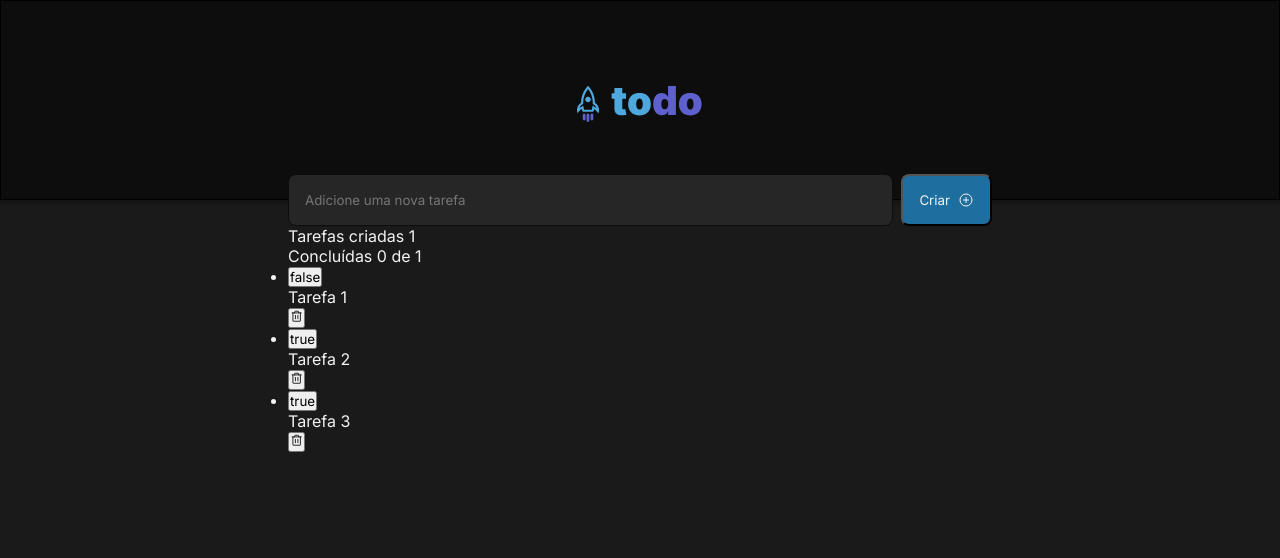
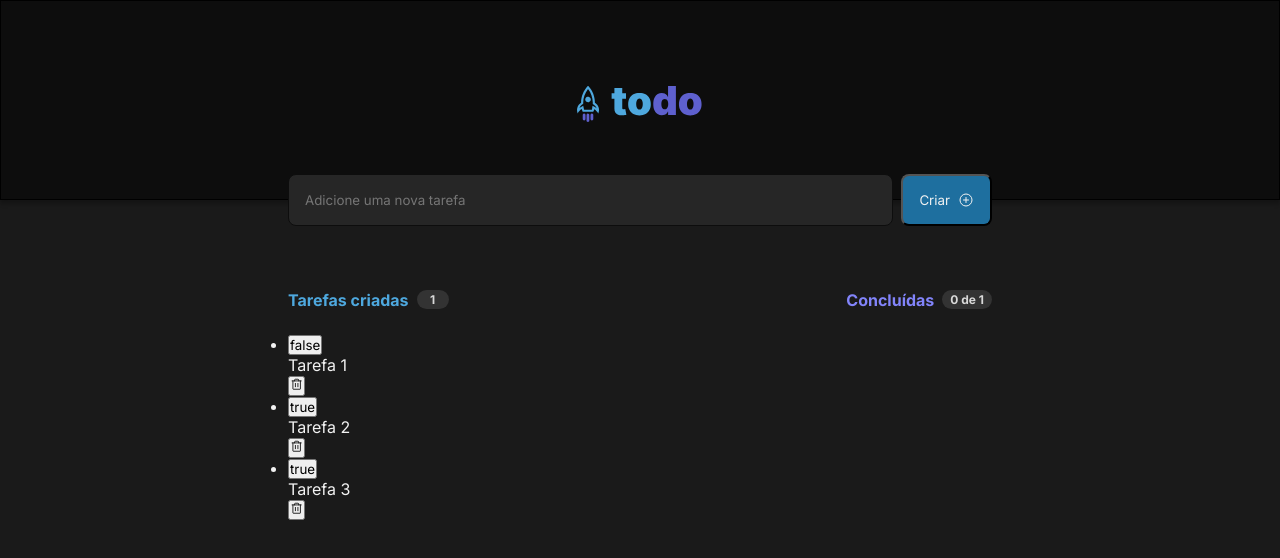
Before and after one commit to jthanlopes/todo-list, a React (Vite) app: page / in a window 1280 px wide. Shown: the top 558 px of the page. Built offline with nearby package versions, Linux system fonts and the light colour scheme.

Commit message:
style: estilização do cabeçalho das tarefas concluídas

```diff
--- a/src/components/Tasks.module.css
+++ b/src/components/Tasks.module.css
@@ -38,3 +38,51 @@
 .addTasks button:hover {
   background-color: var(--blue);
 }
+
+.todoList {
+  margin-top: 4rem;
+}
+
+.todoList header {
+  display: flex;
+  justify-content: space-between;
+
+  margin-bottom: 1.5rem;
+}
+
+.resumeTasks .createdTasks {
+  display: flex;
+  gap: 0.5rem;
+
+  color: var(--blue);
+  font-weight: 700;
+}
+
+.resumeTasks .createdTasks span,
+.resumeTasks .completedTasks span {
+  display: flex;
+  justify-content: center;
+  align-items: center;
+
+  color: var(--gray-200);
+  background-color: var(--gray-400);
+  font-size: 0.75rem;
+  font-weight: 700;
+
+  border-radius: 999px;
+  padding: 2px 8px;
+
+  height: 1.187rem;
+}
+
+.resumeTasks .createdTasks span {
+  width: 2rem;
+}
+
+.resumeTasks .completedTasks {
+  display: flex;
+  gap: 0.5rem;
+
+  color: var(--purple);
+  font-weight: 700;
+}
--- a/src/components/Tasks.tsx
+++ b/src/components/Tasks.tsx
@@ -77,10 +77,10 @@ export function Tasks() {
         </button>
       </div>
 
-      <section className={styles.listTasks}>
+      <section className={styles.todoList}>
         <header className={styles.resumeTasks}>
-          <div>Tarefas criadas <span>1</span></div>
-          <div>Concluídas <span>0 de 1</span></div>
+          <div className={styles.createdTasks}>Tarefas criadas <span>1</span></div>
+          <div className={styles.completedTasks}>Concluídas <span>0 de 1</span></div>
         </header>
 
         <ul>
```
